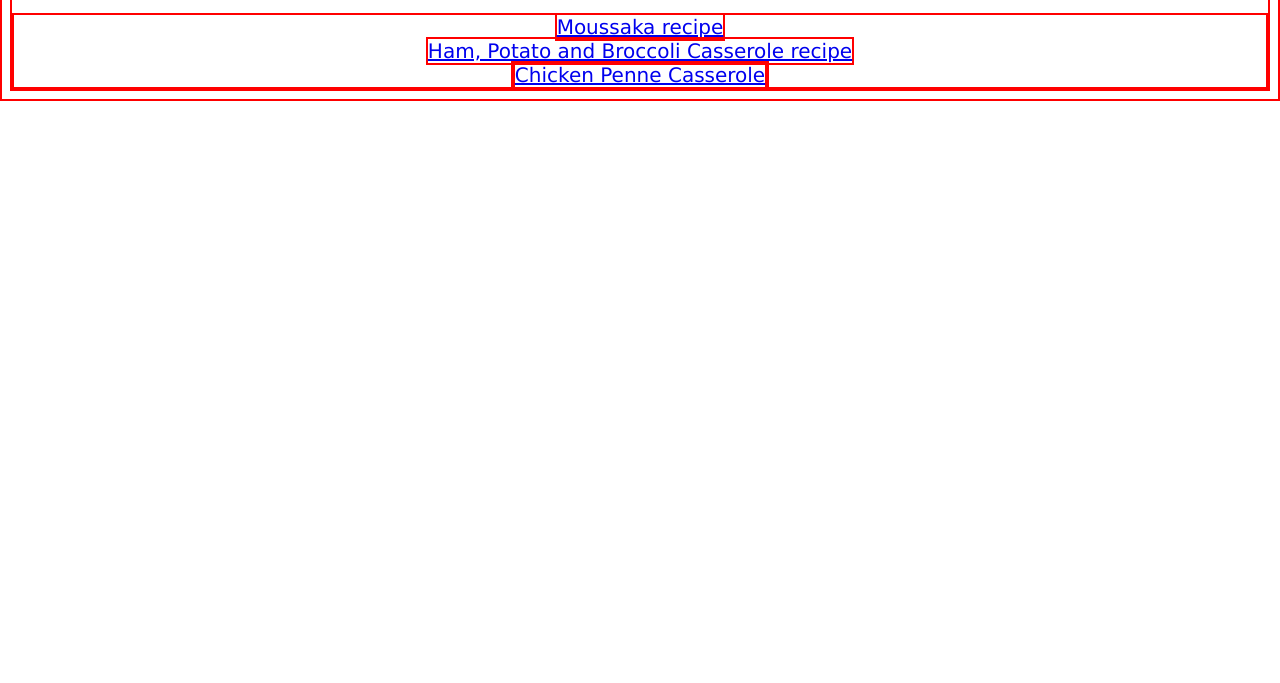
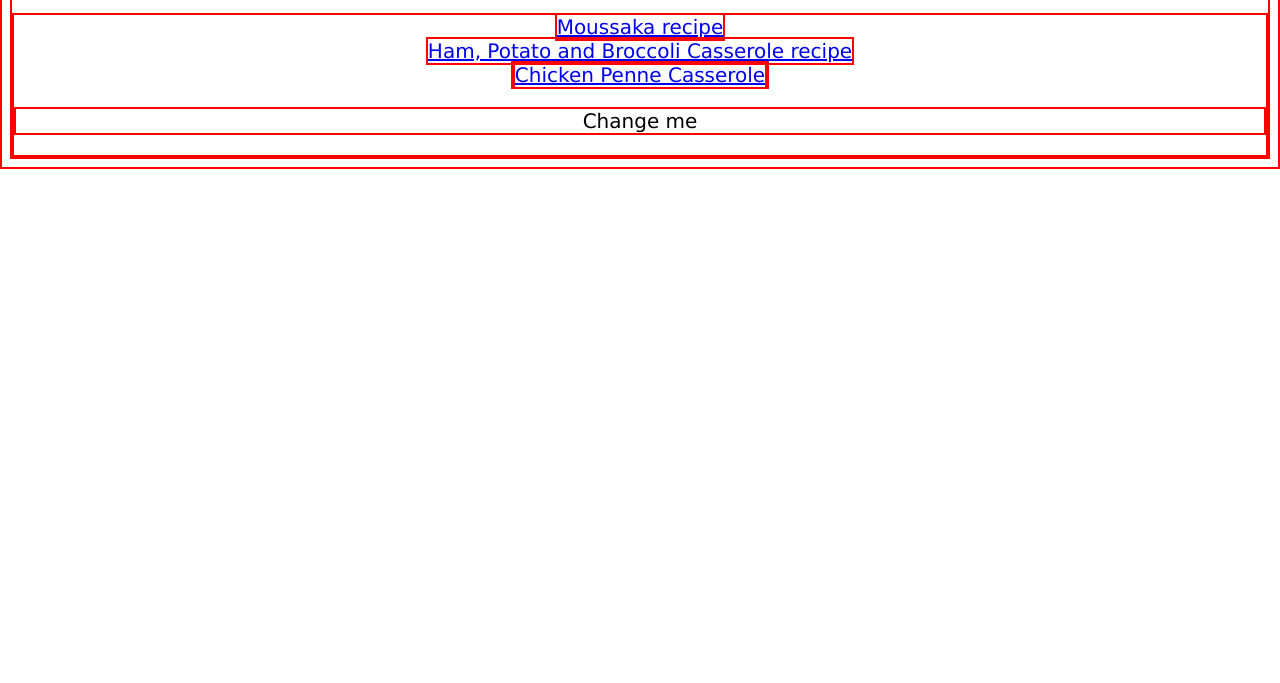
Before and after one commit to A-Lo85/odin-recipes, a plain HTML site: page index.html in a window 1280 px wide. Shown: the part 117-800 px from the top of the page. Drawn offline with Linux system fonts and the light colour scheme.

Commit message:
Chnage this

```diff
--- a/index.html
+++ b/index.html
@@ -10,6 +10,7 @@
         <a  class="di" href="recipes/Moussaka.html" >Moussaka recipe</a><br>
         <a class="di" href="recipes/hpbc.html">Ham, Potato and Broccoli Casserole recipe</a><br>
         <a class="di" href="recipes/pcpc.html"><span class="links"> Chicken Penne Casserole</span></a>
+        <p>Change me</p>
     </div>
 
     </body>
```
